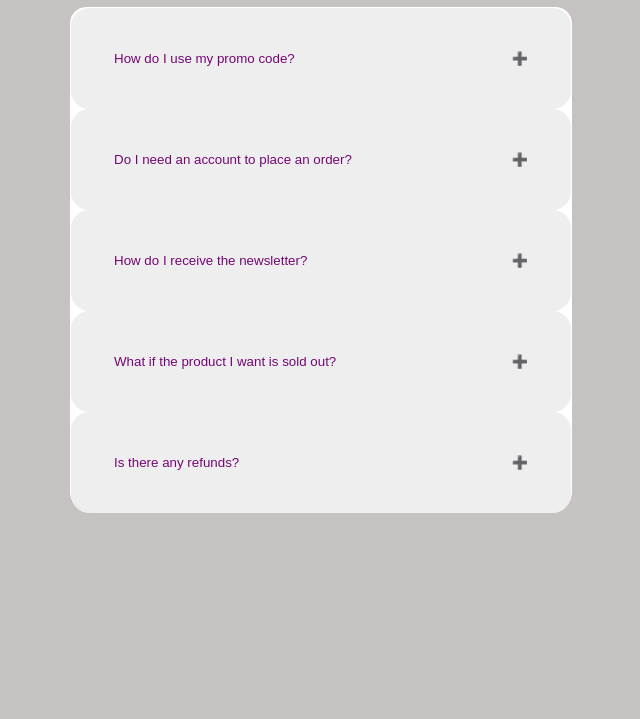
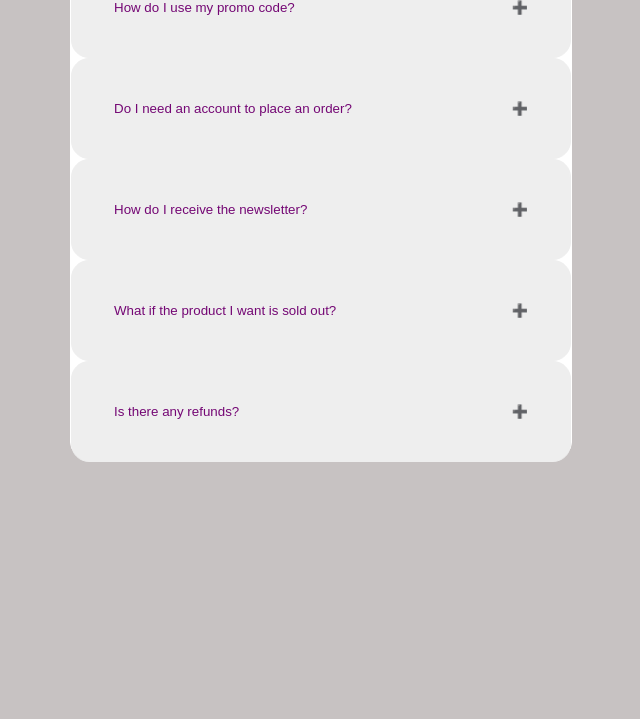
Before and after one commit to webdev-pos/faq-page, a plain HTML site: page index.html in a window 1280 px wide. Shown: the part 81-800 px from the top of the page, without its empty margins (319-959 px from the left). Drawn offline with Linux system fonts and the light colour scheme.

Commit message:
Update index.css

```diff
--- a/index.css
+++ b/index.css
@@ -1,11 +1,11 @@
 body {
-    margin: none;
-    padding: none;
+    margin: 0;
+    padding: 0;
     background-color: rgb(199, 194, 194);
 }
 * {
-    margin: none;
-    padding: none;
+    margin: 0;
+    padding: 0;
 }
 .faq {
     text-align: center;
```
